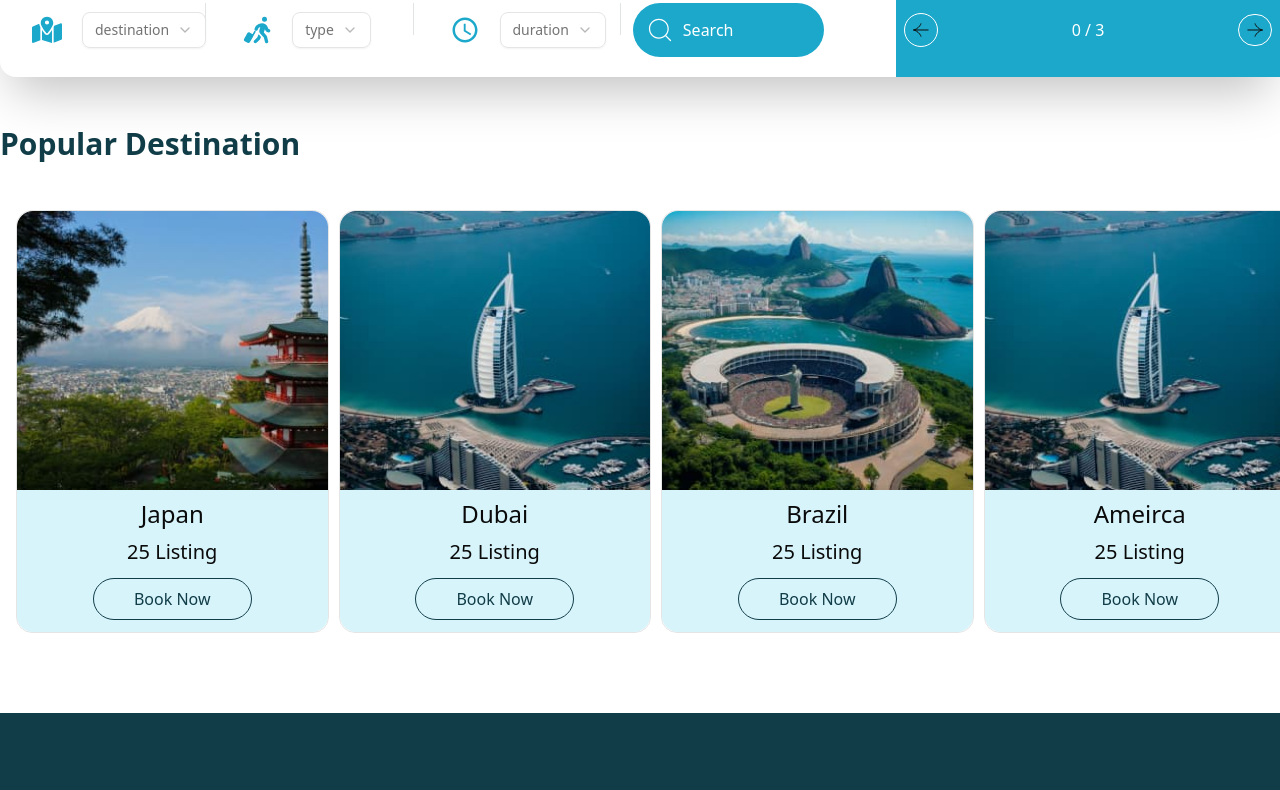
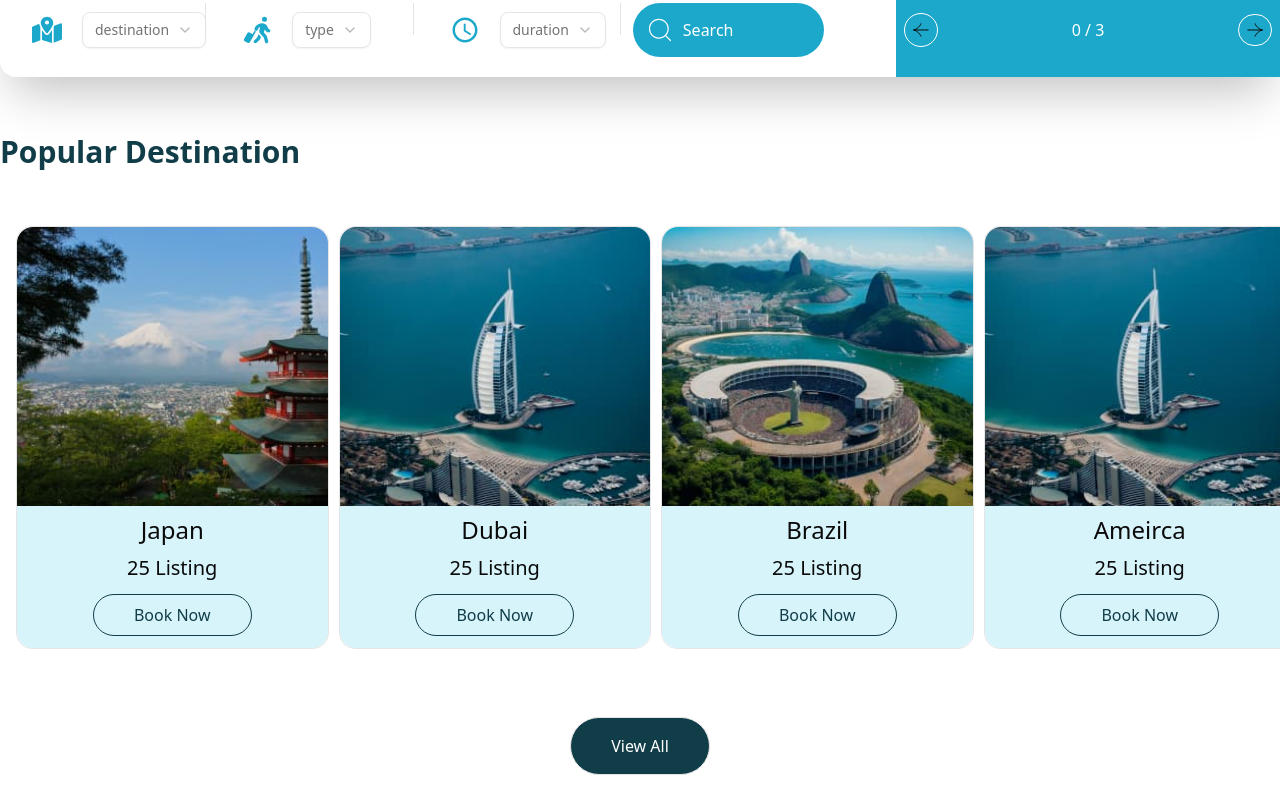
Before and after one commit to javadboroji/booking, a Next.js app: page /home in a window 1280 px wide. Shown: the part 690-1480 px from the top of the page. Built offline with nearby package versions, Linux system fonts and the light colour scheme.

Commit message:
[fetch] :add View All Button

```diff
--- a/app/filter/components/Poplaur/Poplaur.tsx
+++ b/app/filter/components/Poplaur/Poplaur.tsx
@@ -4,14 +4,14 @@ import React from 'react'
 import Card from './Card'
 import image1 from "@/public/destination_3_1.jpg"
 import image2 from "@/public/destination_3_2.jpg"
-
 import image3 from "@/public/destination_3_4.jpg"
 import 'swiper/css';
 import 'swiper/css/pagination';
-
 import { Swiper, SwiperSlide } from 'swiper/react';
 import { Pagination } from 'swiper/modules';
-
+import arrowRigth from "@/public/hero-arrow-right.svg";
+import { motion } from "framer-motion";
+import Image from 'next/image'
 function Poplaur() {
 
     const pouplarData = [
@@ -67,7 +67,24 @@ function Poplaur() {
                     )
                 })}
             </Swiper>
+            <div className='p-10 flex justify-center'>
+                <motion.button
+                    initial={{ y: 100, opacity: 0 }}
+                    animate={{ y: 0, opacity: 1 }}
+                    transition={{ duration: 0.7, delay: 0.3 }}
+                    className="flex items-center group relative overflow-hidden  w-fit hover:cursor-pointer text-white bg-[#113D48]
+              hover:bg-transparent my-3 py-4 px-10 mx-auto rounded-full  border-[1px]"
+                >
+                    <span
+                        className="absolute left-0 top-0 h-full w-full bg-[#1CA8CB] origin-left scale-x-0 transition-transform
+              duration-500 ease-in-out group-hover:scale-x-100 rounded-full z-0"
+                    />
+                    <span className="relative z-10 group-hover:text-white">
+                        View All
+                    </span>
 
+                </motion.button>
+            </div>
         </div>
     )
 }
--- a/components/custom/SectionTitle/SectionTitle.tsx
+++ b/components/custom/SectionTitle/SectionTitle.tsx
@@ -4,7 +4,7 @@ interface SectionTitleProps {
 }
 const SectionTitle: React.FC<SectionTitleProps> = ({ title }) => {
     return (
-        <div className='flex container gap-7     mx-auto my-8'>
+        <div className='flex container gap-7     mx-auto my-10'>
            <p className='text-[#113D48] font-bold text-3xl'>{title}</p>
         </div>
     )
```
